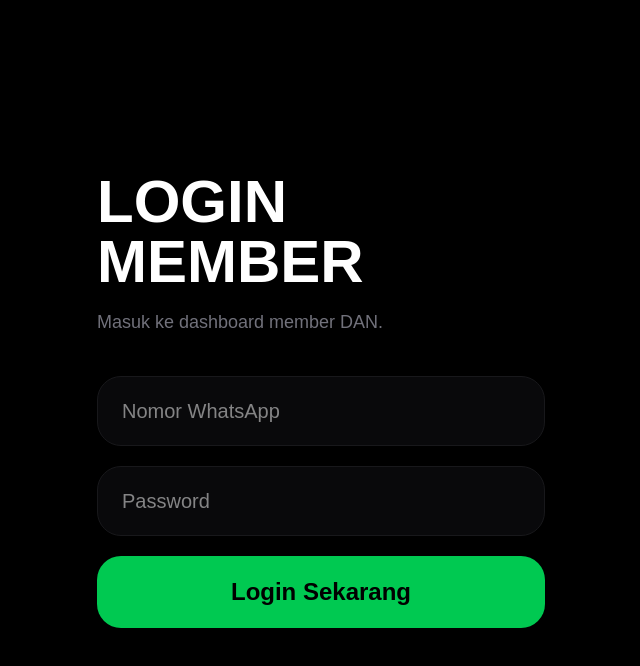
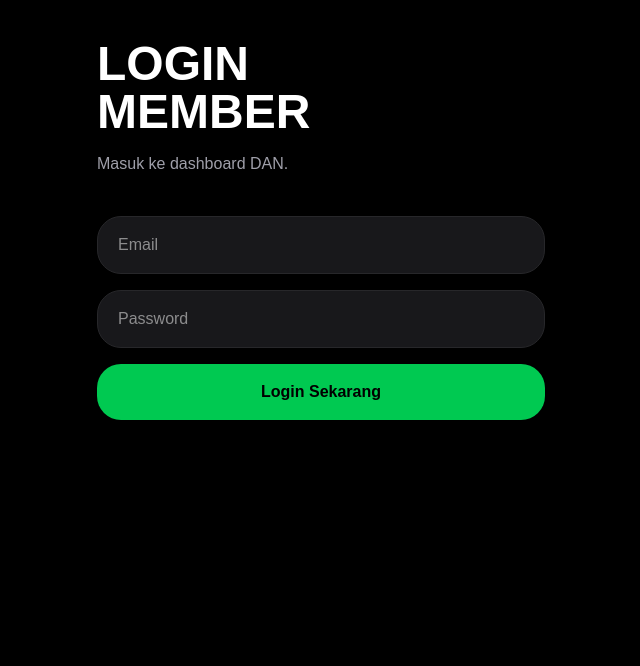
Before and after one commit to ibasnanna-sys/dan-app, a Next.js app: page /login in a window 1280 px wide. Shown: the top 666 px of the page, without its empty margins (319-959 px from the left). Built offline with nearby package versions, Linux system fonts and the light colour scheme; no server answers.

Commit message:
Update page.tsx

```diff
--- a/src/app/login/page.tsx
+++ b/src/app/login/page.tsx
@@ -7,53 +7,31 @@ import { supabase } from "@/lib/supabase";
 export default function LoginPage() {
   const router = useRouter();
 
-  const [nomorWhatsapp,
-    setNomorWhatsapp] =
+  const [email, setEmail] =
     useState("");
 
-  const [password,
-    setPassword] =
+  const [password, setPassword] =
     useState("");
 
-  const [loading,
-    setLoading] =
+  const [loading, setLoading] =
     useState(false);
 
-  async function loginMember() {
-    if (
-      !nomorWhatsapp ||
-      !password
-    ) {
-      alert(
-        "Lengkapi data login"
-      );
-
-      return;
-    }
-
+  async function handleLogin() {
+    try {
       setLoading(true);
 
       const { data, error } =
         await supabase
           .from("members")
           .select("*")
-        .eq(
-          "phone",
-          nomorWhatsapp
-        )
-        .eq(
-          "password",
-          password
-        )
+          .eq("email", email)
+          .eq("password", password)
           .single();
-
-    setLoading(false);
 
       if (error || !data) {
         alert(
-        "Nomor WhatsApp atau password salah"
+          "Email atau password salah"
         );
-
         return;
       }
 
@@ -62,40 +40,38 @@ export default function LoginPage() {
         JSON.stringify(data)
       );
 
-    alert("Login berhasil 🚀");
-
-    router.push("/dashboard");
+      router.push(
+        "/member/dashboard"
+      );
+    } catch (err: any) {
+      alert(err.message);
+    } finally {
+      setLoading(false);
+    }
   }
 
   return (
-    <main className="min-h-screen bg-black text-white flex items-center px-6 py-10">
-
-      <div className="w-full max-w-md mx-auto">
-
-        <h1 className="text-6xl font-bold leading-none mb-4">
+    <main className="min-h-screen bg-black text-white px-5 py-10">
+      <div className="max-w-md mx-auto">
+        <h1 className="text-5xl font-black">
           LOGIN
           <br />
           MEMBER
         </h1>
 
-        <p className="text-zinc-500 text-lg mb-10">
-          Masuk ke dashboard member DAN.
+        <p className="text-zinc-400 mt-4">
+          Masuk ke dashboard DAN.
         </p>
 
-        <div className="space-y-5">
-
+        <div className="space-y-4 mt-10">
           <input
-            type="text"
-            placeholder="Nomor WhatsApp"
-            value={
-              nomorWhatsapp
+            type="email"
+            placeholder="Email"
+            value={email}
+            onChange={(e) =>
+              setEmail(e.target.value)
             }
-            onChange={(e) =>
-              setNomorWhatsapp(
-                e.target.value
-              )
-            }
-            className="w-full bg-zinc-950 border border-zinc-900 rounded-3xl px-6 py-5 text-xl outline-none"
+            className="w-full bg-zinc-900 border border-zinc-800 rounded-3xl px-5 py-4 outline-none"
           />
 
           <input
@@ -103,27 +79,22 @@ export default function LoginPage() {
             placeholder="Password"
             value={password}
             onChange={(e) =>
-              setPassword(
-                e.target.value
-              )
+              setPassword(e.target.value)
             }
-            className="w-full bg-zinc-950 border border-zinc-900 rounded-3xl px-6 py-5 text-xl outline-none"
+            className="w-full bg-zinc-900 border border-zinc-800 rounded-3xl px-5 py-4 outline-none"
           />
 
           <button
-            onClick={loginMember}
+            onClick={handleLogin}
             disabled={loading}
-            className="w-full bg-green-500 text-black font-bold rounded-3xl py-5 text-2xl"
+            className="w-full bg-green-500 text-black font-bold rounded-3xl py-4"
           >
             {loading
               ? "Memproses..."
               : "Login Sekarang"}
           </button>
-
         </div>
-
       </div>
-
     </main>
   );
 }
```
Lines whose indentation alone changed are shown as unchanged.
